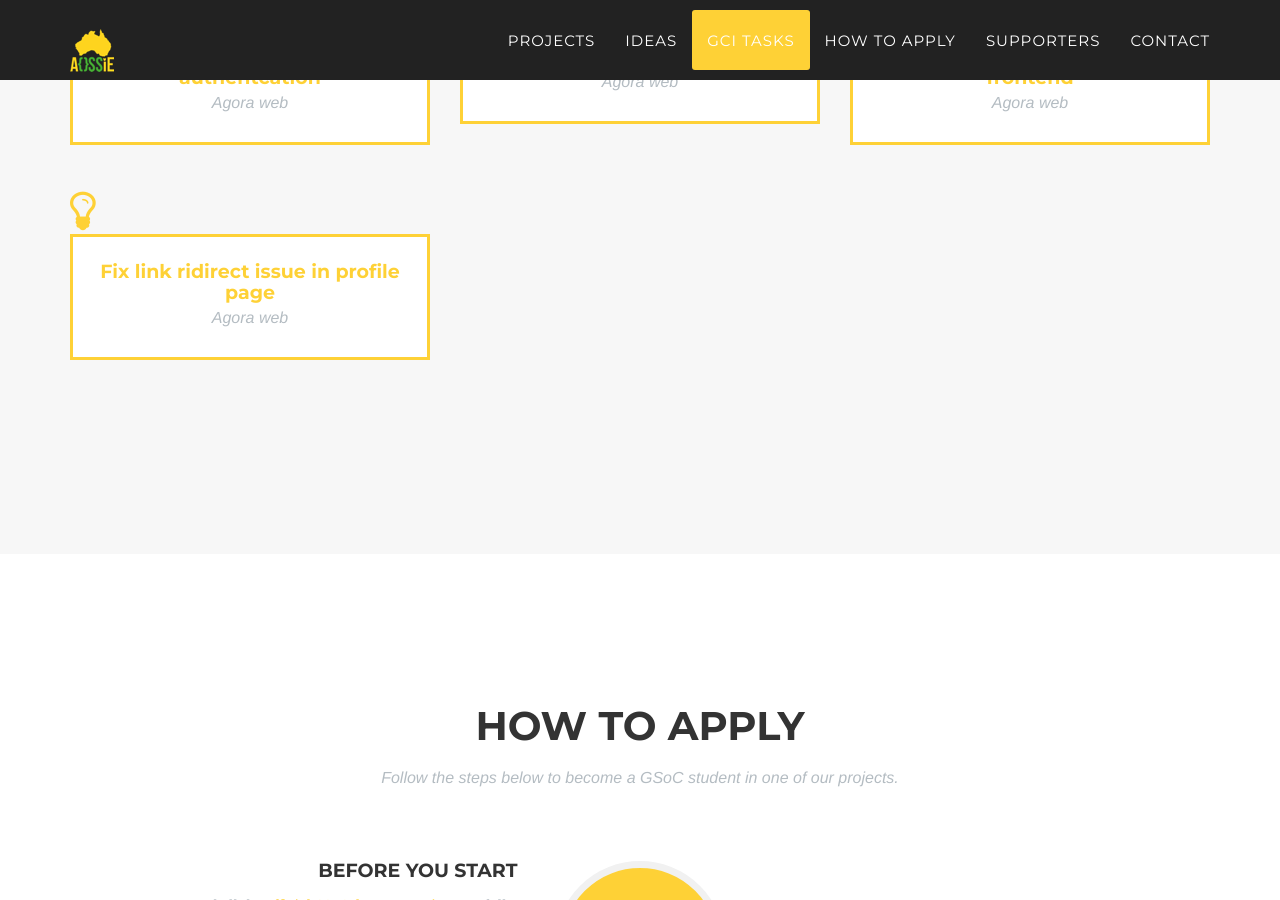
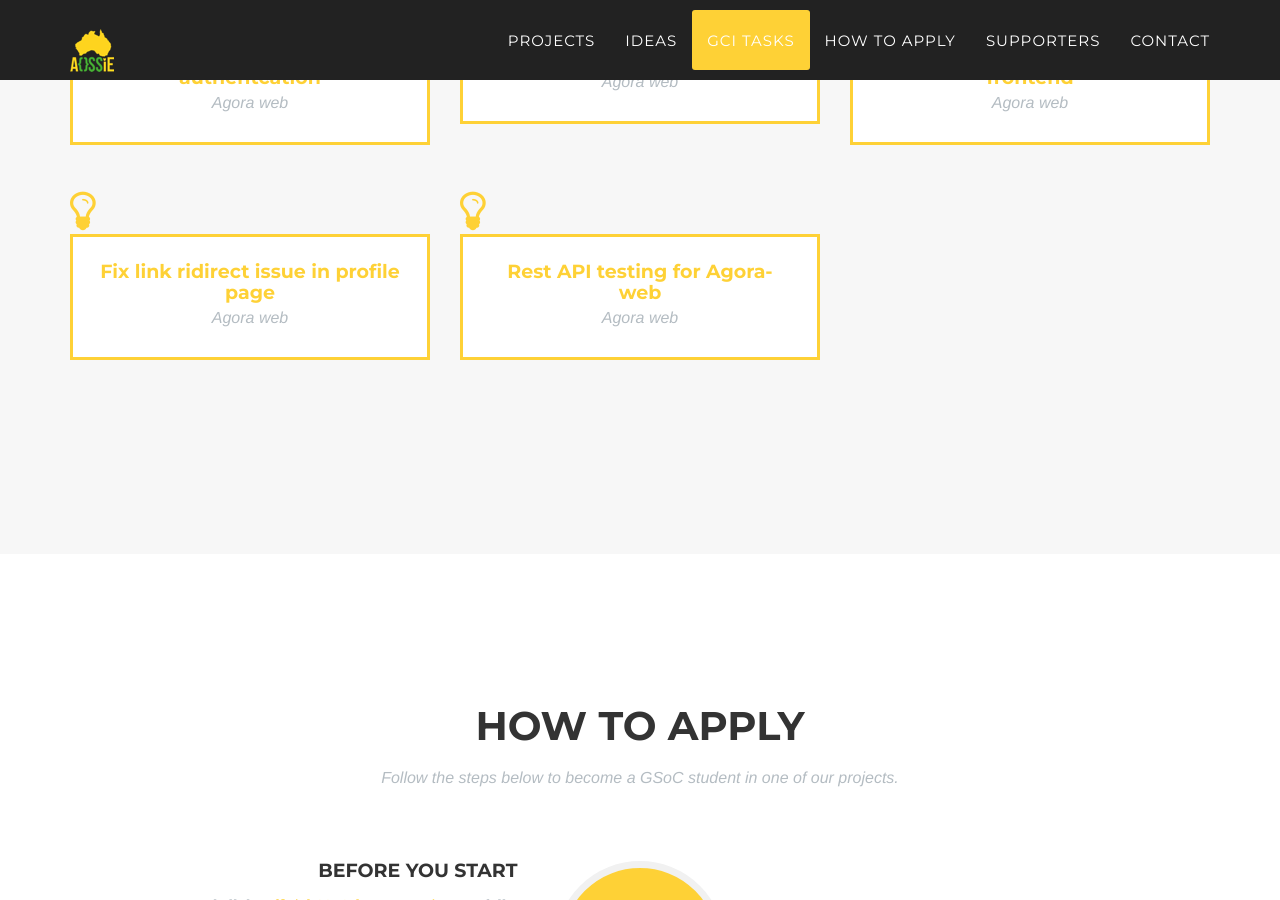
Before and after one commit to DimuthuKasunWP/aossie.gitlab.io, a Jekyll site: the page built from index.html, in a window 1280 px wide and 900 px high, scrolled down 4988 px. Built offline with Jekyll 4.4.1, drawn with Linux system fonts in a browser that asks for light colours; some web fonts are replaced; part of the change alters nothing that is shown.

Commit message:
Added Agora API test task and fixed category for two factor authentication task

```diff
--- a/_config.yml
+++ b/_config.yml
@@ -221,3 +221,7 @@ tasks:
   title: Fix link ridirect issue in profile page
   id: 22
   description: redirectError.md
+- project: Agora web
+  title: Rest API testing for Agora-web
+  id: 23
+  description: agoraAPITesting.md
--- /dev/null
+++ b/_includes/tasks/agoraAPITesting.md
@@ -0,0 +1,36 @@
+#### Rest API testing for Agora-web
+
+
+- **Description:**
+
+Let's create API endpoint testing for Agora-web.
+
+Use
+https://www.playframework.com/documentation/2.6.x/ScalaFunctionalTestingWithScalaTest#Testing-with-a-server
+to write tests for APIs.
+
+class PostServerSpec extends PlaySpec with GuiceOneServerPerSuite {
+
+  "test server logic" in {
+    val wsClient = app.injector.instanceOf[WSClient]
+    val server =  s"localhost:$port"
+    val testURL = s"http://$server/v1/posts"
+    val response = await(wsClient.url(testURL).get())
+    val json = response.json
+    val elem0 = (json)(0)
+
+    response.status mustBe OK
+    response.header("Content-Type") mustBe Some("application/json")
+
+    (elem0 \ "id").as[String] mustBe "1"
+    (elem0 \ "title").as[String] mustBe "title 1"
+    (elem0 \ "link").as[String] mustBe "/v1/posts/1"
+    (elem0 \ "body").as[String] mustBe "blog post 1"
+  }
+}
+
+Update the Documetation
+
+- **Tags:** Scala, Scala test, REST API
+
+- **Categories:** Outreach/Research, Quality Assurance, Coding
--- a/_includes/tasks/twoFactorAuth.md
+++ b/_includes/tasks/twoFactorAuth.md
@@ -7,4 +7,4 @@ Design two-factor authentication for Agora web. This task will involve adding tw
 
 - **Tags:** Angular, Scala, Play Framework, REST API
 
-- **Categories:** Coding
+- **Categories:** Coding, Design
```
